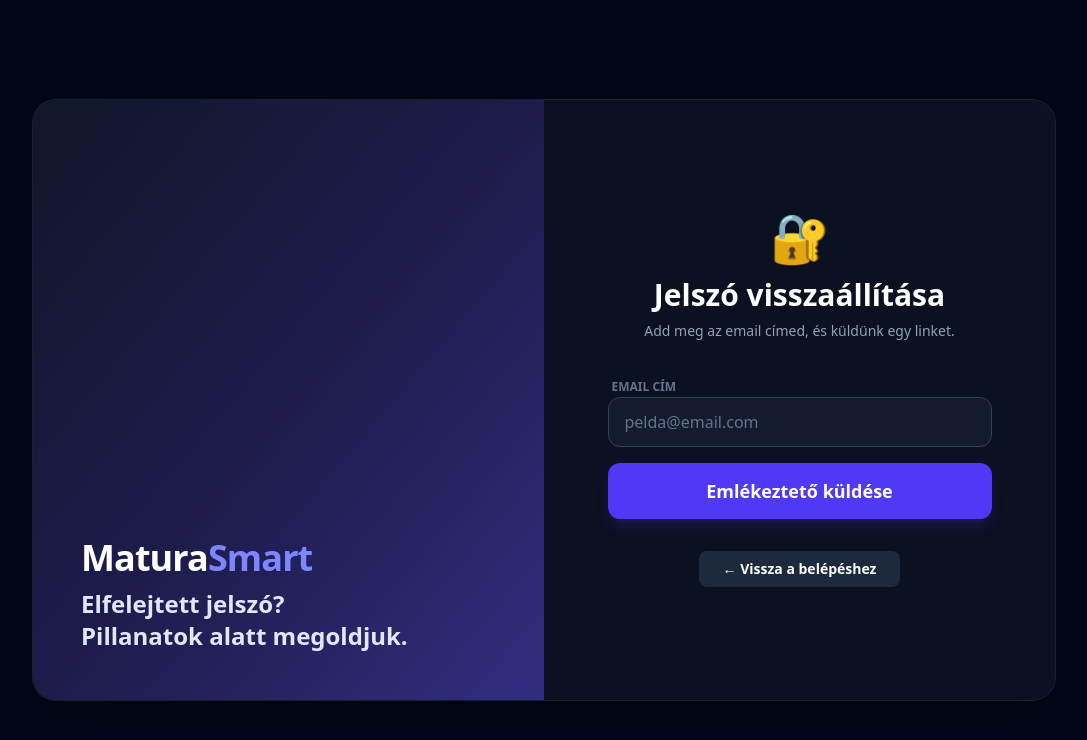
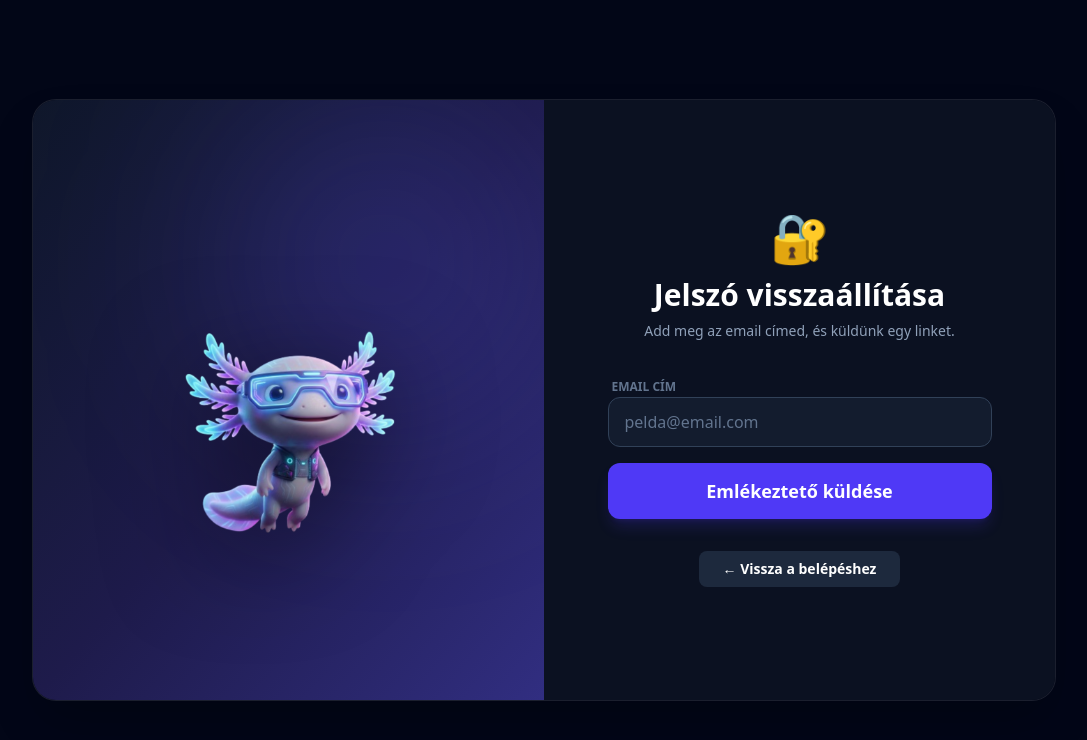
Before and after one commit to brtamas0/-13_SZFT3_BT_ON_MR_MaturaSmart, a Vue app in the folder MaturaSmart/frontend/: page /forgot-password in a window 1280 px wide. Shown: the top 740 px of the page, without its empty margins (96-1183 px from the left). Built offline with nearby package versions, Linux system fonts and the light colour scheme; what @formkit/vue would draw is missing.

Commit message:
Hero design, animációk és Axel kép hozzáadása

```diff
--- a/MaturaSmart/frontend/src/pages/forgotpassword.vue
+++ b/MaturaSmart/frontend/src/pages/forgotpassword.vue
@@ -12,18 +12,28 @@ const isLoading = ref(false)
     <div class="relative w-full max-w-5xl z-10">
       <div class="grid md:grid-cols-2 rounded-3xl overflow-hidden border border-white/10 shadow-2xl bg-[#020617]">
 
-        <div class="hidden md:flex bg-gradient-to-br from-[#0f172a] via-[#1e1b4b] to-[#312e81] p-12 relative flex-col min-h-[600px]">
-           <div class="relative z-20 mt-auto">
-                <p class="text-4xl font-extrabold leading-tight tracking-tight">
-                    Matura<span class="text-indigo-400">Smart</span>
-                </p>
-                <h2 class="text-2xl font-bold mt-2 text-indigo-100">
-                    Elfelejtett jelszó? <br />
-                    Pillanatok alatt megoldjuk.
-                </h2>
+        <div class="hidden md:flex bg-gradient-to-br from-[#0f172a] via-[#1e1b4b] to-[#312e81] p-8 md:p-12 relative flex-col min-h-[600px] overflow-hidden">
+            <div class="absolute top-0 right-0 w-80 h-80 bg-indigo-500/20 blur-[100px] rounded-full pointer-events-none"></div>
+
+            <div class="relative z-20 self-start animate-fade-in-down">
+                <div class="bg-white text-slate-900 text-sm font-medium px-5 py-3 rounded-2xl rounded-br-none shadow-xl transform -rotate-2 max-w-[240px]">
+                    Szia! 👋 Ne aggódj, mindenkivel megesik.<br />
+                    Segítek új jelszót kérni! 🔑
+                </div>
             </div>
+
+            <div class="flex-grow flex items-center justify-center relative z-10 my-4">
+                 <img
+                    src="/axel.png"
+                    alt="Axel"
+                    class="w-64 md:w-80 h-auto object-contain drop-shadow-[0_20px_50px_rgba(0,0,0,0.5)]"
+                    style="animation: floatHero 6s ease-in-out infinite;"
+                 />
+            </div>
+
+            <div class="relative z-20">
+                </div>
         </div>
-
         <div class="bg-[#0b1121] p-8 md:p-12 flex flex-col justify-center w-full">
             <div class="text-center mb-8">
                 <div class="text-5xl mb-4">🔐</div>
@@ -60,3 +70,18 @@ const isLoading = ref(false)
     </div>
   </div>
 </template>
+<style scoped>
+@keyframes fade-in-down {
+  0% { opacity: 0; transform: translateY(-10px) rotate(-1deg); }
+  100% { opacity: 1; transform: translateY(0) rotate(-1deg); }
+}
+
+@keyframes floatHero {
+    0%, 100% { transform: translateY(0); }
+    50% { transform: translateY(-15px); }
+}
+
+.animate-fade-in-down {
+  animation: fade-in-down 0.8s ease-out forwards;
+}
+</style>
```
